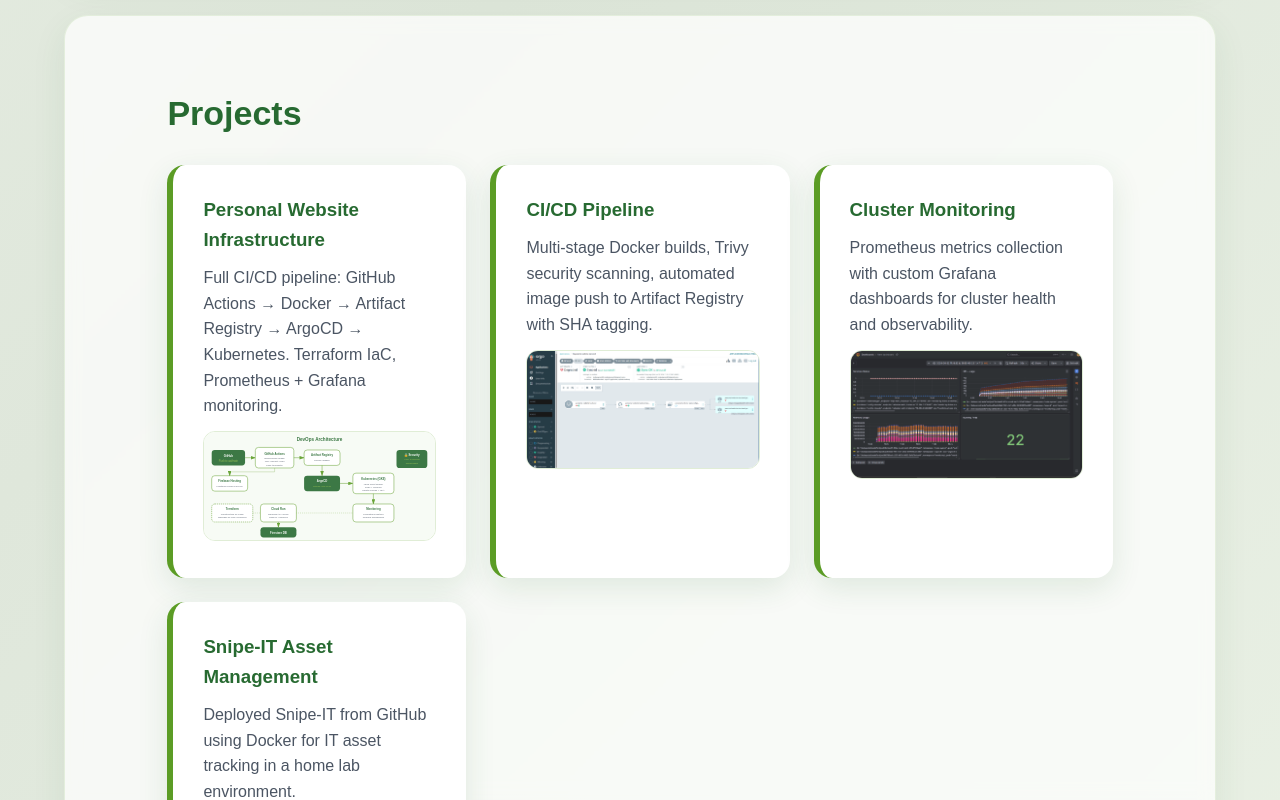
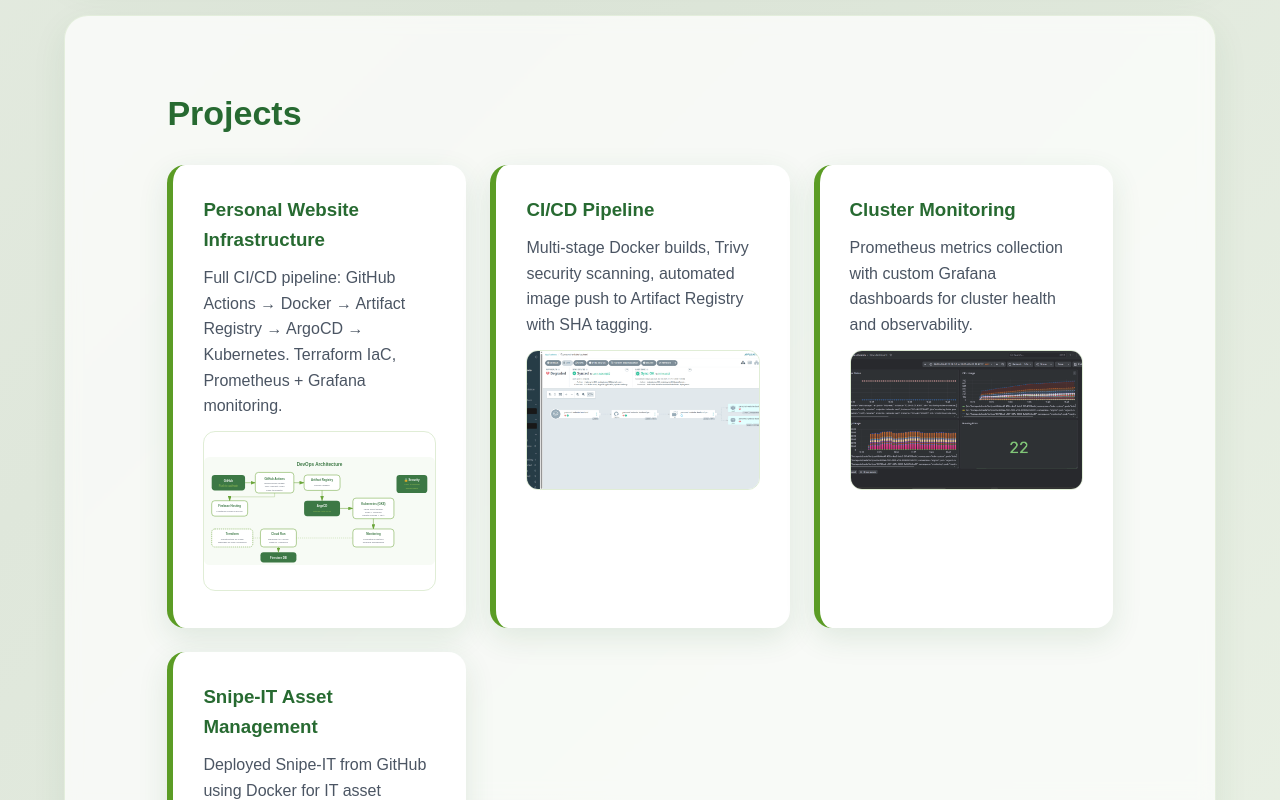
Before and after one commit to Nor420/personal-website, a plain HTML site: page index.html in a window 1280 px wide. Shown: the part 2000-2800 px from the top of the page. Drawn offline with Linux system fonts and the light colour scheme.

Commit message:
Fix responsive image sizes, add AWS badge, update about section

```diff
--- a/index.html
+++ b/index.html
@@ -19,6 +19,7 @@
       <a href="#certifications">Certifications</a>
       <a href="#contact">Contact</a>
       <a href="resume.pdf" download>Resume</a>
+      <a href="game.html">🎮 Game</a>
     </nav>
   </header>
 
@@ -140,7 +141,7 @@
     <div class="card">
       <h3>Personal Website Infrastructure</h3>
       <p>Full CI/CD pipeline: GitHub Actions → Docker → Artifact Registry → ArgoCD → Kubernetes. Terraform IaC, Prometheus + Grafana monitoring.</p>
-      <img src="assets/architecture.svg" alt="DevOps Architecture Diagram" class="project-img" style="max-height:200px;object-fit:contain;" />
+      <img src="assets/architecture.svg" alt="DevOps Architecture Diagram" class="project-img" style="height:160px;object-fit:contain;object-position:center;" />
     </div>
 
     <div class="card">
--- a/styles.css
+++ b/styles.css
@@ -250,8 +250,9 @@
 /* PROJECT IMAGES */
 .project-img {
   width: 100%;
-  max-height: 150px;
+  height: 140px;
   object-fit: cover;
+  object-position: top;
   border-radius: 12px;
   margin-top: 12px;
   border: 1px solid rgba(139, 188, 104, 0.3);
@@ -262,6 +263,12 @@
 
 .project-img:hover {
   opacity: 1;
+}
+
+@media (max-width: 768px) {
+  .project-img {
+    height: 120px;
+  }
 }
 
 /* ARCHITECTURE DIAGRAM */
```
